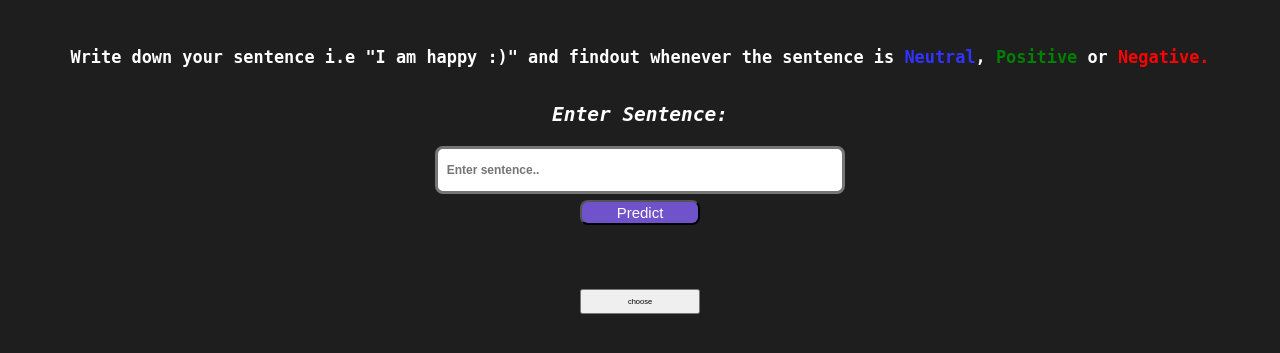
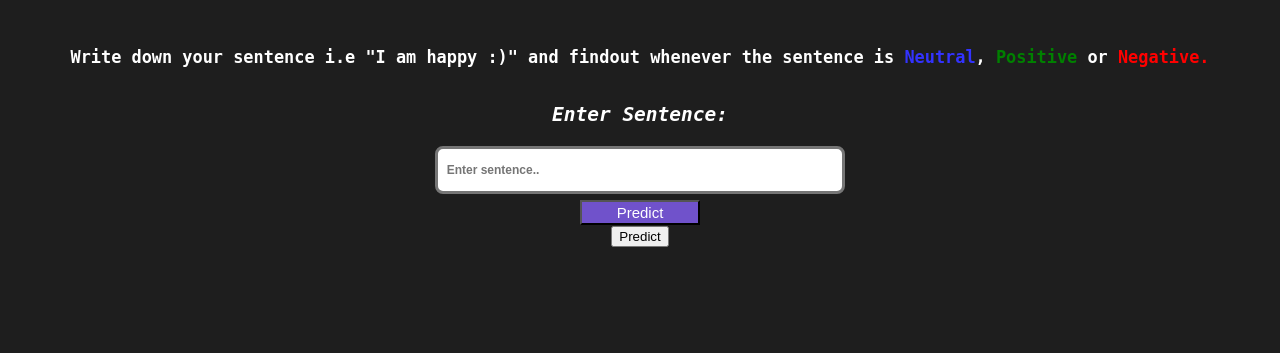
Before and after one commit to Piotrekszmel/University-Project-NLP, a Flask app: page /Sentiment in a window 1280 px wide. Shown: the part 146-499 px from the top of the page. Run offline with Flask 2, Linux system fonts and the light colour scheme.

Commit message:
added back button to sentiment page

```diff
--- a/app/app.py
+++ b/app/app.py
@@ -9,7 +9,7 @@ def index():
   return render_template("index.html")
 
 
-@app.route("/Sentiment")
+@app.route("/Sentiment", methods=['GET', 'POST'])
 def sentiment():
   return render_template("sentiment.html")
 
--- a/app/static/css/sentiment.css
+++ b/app/static/css/sentiment.css
@@ -43,7 +43,7 @@ p {
 .button .predict-button {
 	width: 120px;
 	height: 25px;
-	border-radius: 8px;
+
 	background-color: #7052CB;
 	margin-top: 5px;
 	color: #ffffff;
@@ -80,6 +80,15 @@ p {
 	display: inline-block;
 	margin-top: 5%;
 	font: 200 7.5px Arial;
-	height: 25px;
+	height: 35px;
 	width: 120px;
+	border-radius: 8px;
 }
+
+.button__back {
+	color: #ffffff;
+	background-color: black;
+	font-size: 20px;
+	padding-top: 0.5%;
+	padding-bottom: 3%;
+}
--- a/app/templates/sentiment.html
+++ b/app/templates/sentiment.html
@@ -22,10 +22,12 @@
 			<div class="button">
 				<input class="predict-button" type="submit" value="Predict">
 			</div>
-			<div>
-				<button class="button__back" onclick="window.location.href='/Sentiment'">choose</button>
-			</div>
 		</form>
+		<div>
+				<form action="{{  url_for('index')}}" method='POST'>
+					<input class="predict-button" type="submit" value="Predict">
+				</form>
+		</div>
 	</div>
 </body>
 </html>
```
